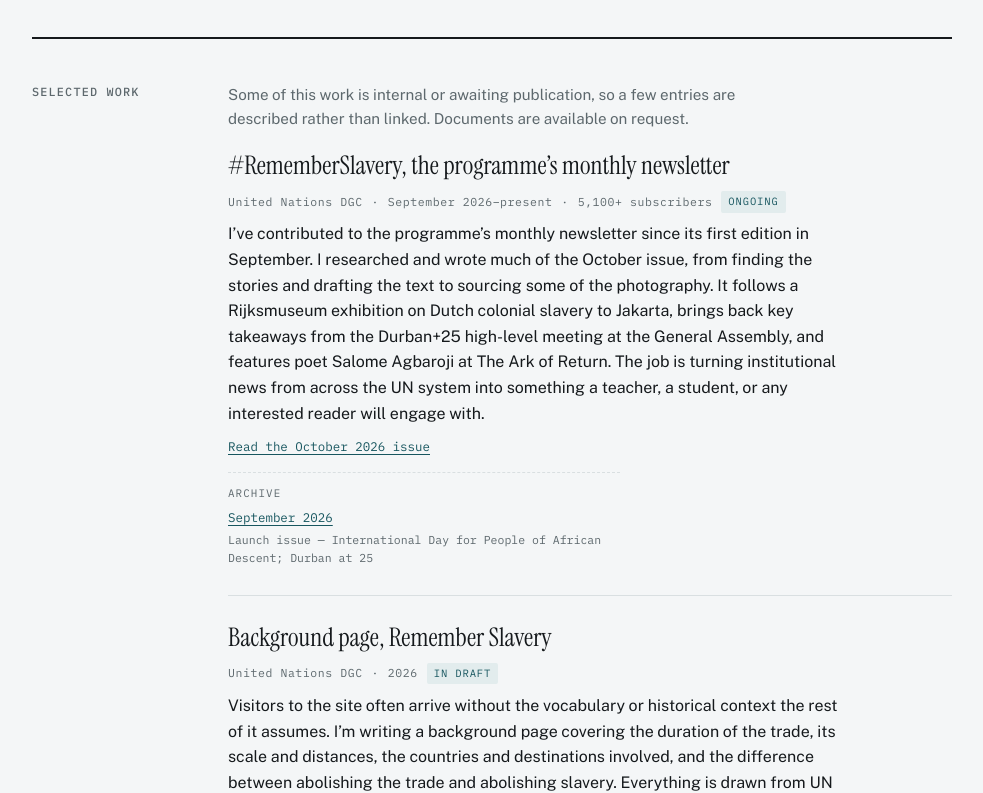
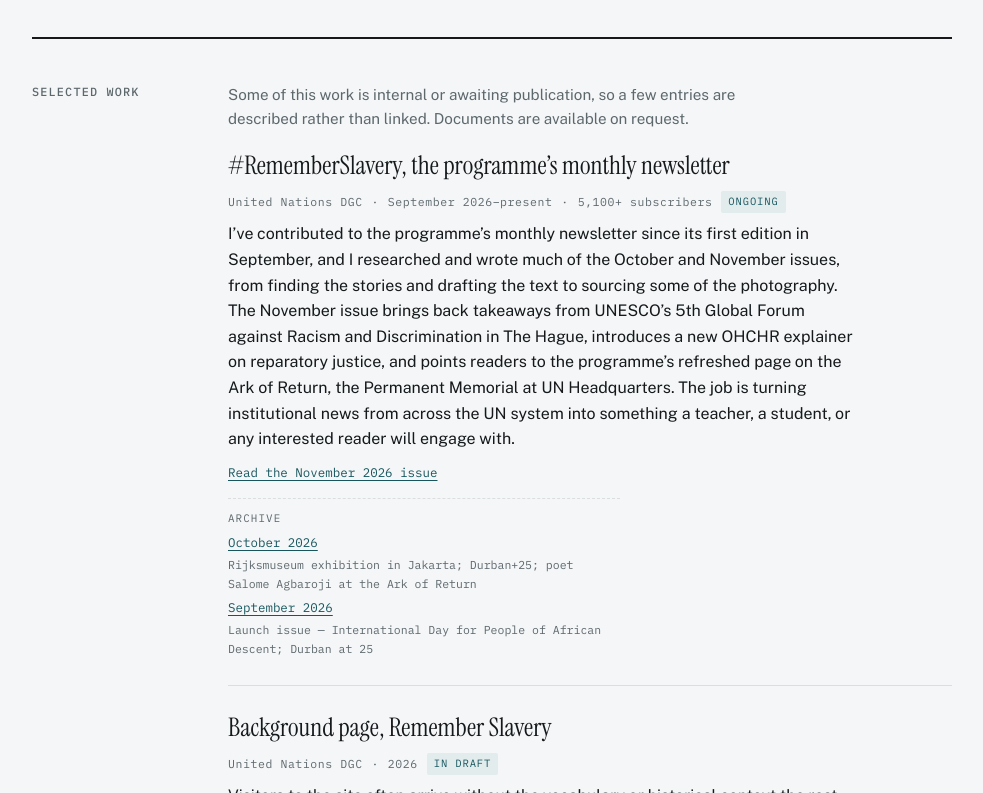
Before and after one commit to tj206/tj206.github.io, a plain HTML site: page index.html in a window 1280 px wide. Shown: the part 673-1466 px from the top of the page, without its empty margins (148-1131 px from the left). Drawn offline with nearby package versions, Linux system fonts and the light colour scheme.

Commit message:
Feature November newsletter issue; move October to archive
Co-Authored-By: Claude Opus 5.5 <noreply@anthropic.com>
Claude-Session: https://claude.ai/code/session_01RG36Aocp9YEcYXE5x4VTTw

```diff
--- a/index.html
+++ b/index.html
@@ -304,13 +304,14 @@ footer{
       <article>
         <h3>#RememberSlavery, the programme&rsquo;s monthly newsletter</h3>
         <p class="credit"><span>United Nations DGC</span><span>&middot;</span><span>September 2026&ndash;present</span><span>&middot;</span><span>5,100+ subscribers</span><span class="status">Ongoing</span></p>
-        <p class="desc">I&rsquo;ve contributed to the programme&rsquo;s monthly newsletter since its first edition in September. I researched and wrote much of the October issue, from finding the stories and drafting the text to sourcing some of the photography. It follows a Rijksmuseum exhibition on Dutch colonial slavery to Jakarta, brings back key takeaways from the Durban+25 high-level meeting at the General Assembly, and features poet Salome Agbaroji at The Ark of Return. The job is turning institutional news from across the UN system into something a teacher, a student, or any interested reader will engage with.</p>
+        <p class="desc">I&rsquo;ve contributed to the programme&rsquo;s monthly newsletter since its first edition in September, and I researched and wrote much of the October and November issues, from finding the stories and drafting the text to sourcing some of the photography. The November issue brings back takeaways from UNESCO&rsquo;s 5th Global Forum against Racism and Discrimination in The Hague, introduces a new OHCHR explainer on reparatory justice, and points readers to the programme&rsquo;s refreshed page on the Ark of Return, the Permanent Memorial at UN Headquarters. The job is turning institutional news from across the UN system into something a teacher, a student, or any interested reader will engage with.</p>
         <p class="links">
-          <a href="https://mailchi.mp/33d5ec23956c/united-nations-rememberslavery-newsletter-october-2026-edition" target="_blank" rel="noopener">Read the October 2026 issue</a>
+          <a href="https://mailchi.mp/4452a8ed774d/united-nations-rememberslavery-newsletter-november-2026-edition" target="_blank" rel="noopener">Read the November 2026 issue</a>
         </p>
         <div class="archive">
           <p class="archive-label">Archive</p>
           <ul>
+            <li><a href="https://mailchi.mp/33d5ec23956c/united-nations-rememberslavery-newsletter-october-2026-edition" target="_blank" rel="noopener">October 2026</a> <span>Rijksmuseum exhibition in Jakarta; Durban+25; poet Salome Agbaroji at the Ark of Return</span></li>
             <li><a href="https://mailchi.mp/6424e0d13ea7/united-nations-rememberslavery-newsletter-september-2026-edition" target="_blank" rel="noopener">September 2026</a> <span>Launch issue &mdash; International Day for People of African Descent; Durban at 25</span></li>
           </ul>
         </div>
```
